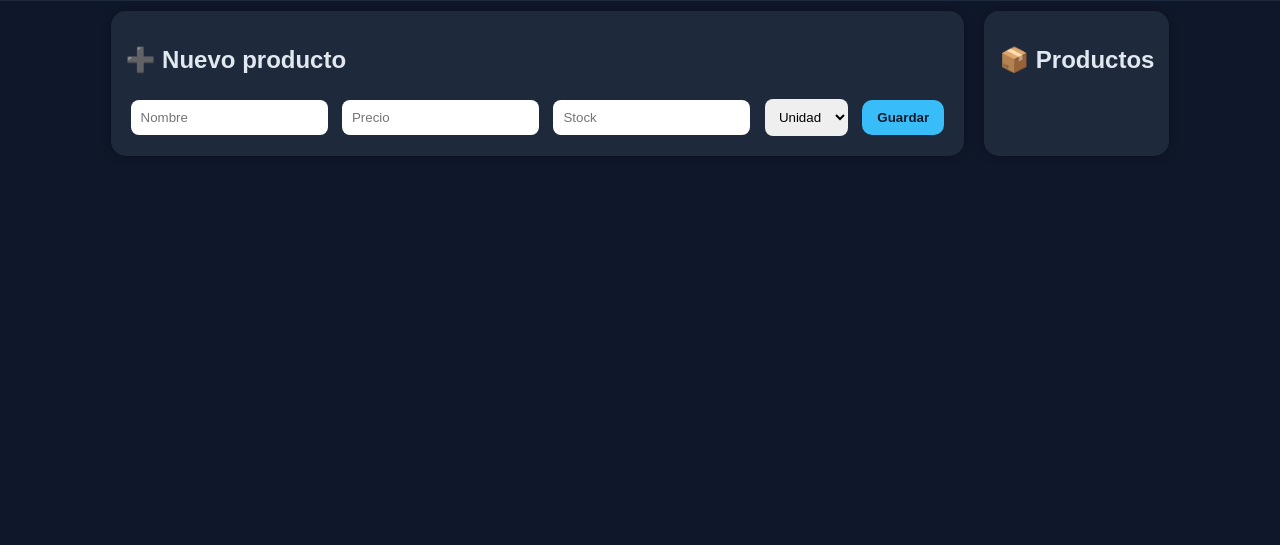
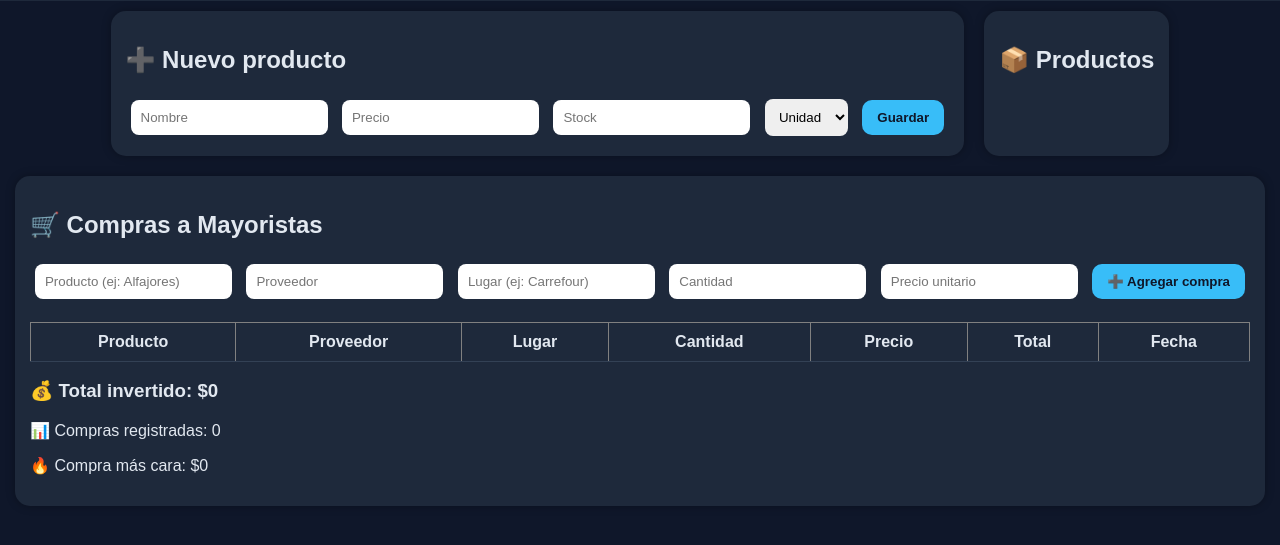
Before and after one commit to nicomartinezytm-pixel/distribuidora, a Flask app: page / in a window 1280 px wide. Shown: the part 185-730 px from the top of the page. Run offline with Flask 3, Linux system fonts and the light colour scheme; data that the repository does not hold is empty.

Commit message:
Update index.html

```diff
--- a/templates/index.html
+++ b/templates/index.html
@@ -61,6 +61,45 @@
         {% endfor %}
     </div>
 
+    <!-- =============================== -->
+    <!-- 🛒 NUEVA SECCIÓN COMPRAS -->
+    <!-- =============================== -->
+
+    <div class="card">
+        <h2>🛒 Compras a Mayoristas</h2>
+
+        <input type="text" id="productoCompra" placeholder="Producto (ej: Alfajores)">
+        <input type="text" id="proveedorCompra" placeholder="Proveedor">
+        <input type="text" id="lugarCompra" placeholder="Lugar (ej: Carrefour)">
+        <input type="number" id="cantidadCompra" placeholder="Cantidad">
+        <input type="number" id="precioCompra" placeholder="Precio unitario">
+
+        <button onclick="agregarCompra()">➕ Agregar compra</button>
+
+        <br><br>
+
+        <table border="1" cellpadding="6">
+            <thead>
+                <tr>
+                    <th>Producto</th>
+                    <th>Proveedor</th>
+                    <th>Lugar</th>
+                    <th>Cantidad</th>
+                    <th>Precio</th>
+                    <th>Total</th>
+                    <th>Fecha</th>
+                </tr>
+            </thead>
+
+            <tbody id="tablaCompras"></tbody>
+        </table>
+
+        <h3>💰 Total invertido: $<span id="totalGeneral">0</span></h3>
+
+        <p>📊 Compras registradas: <span id="totalItems">0</span></p>
+        <p>🔥 Compra más cara: $<span id="masCara">0</span></p>
+    </div>
+
 </div>
 
 <script>
@@ -77,6 +116,62 @@ function mostrar(){
         document.getElementById("extra2").style.display = "block";
     }
 }
+
+/* ===============================
+   🛒 COMPRAS A MAYORISTAS
+================================ */
+
+let totalGeneral = 0;
+let totalItems = 0;
+let compraMasCara = 0;
+
+function agregarCompra() {
+
+    let producto = document.getElementById("productoCompra").value;
+    let proveedor = document.getElementById("proveedorCompra").value;
+    let lugar = document.getElementById("lugarCompra").value;
+    let cantidad = parseFloat(document.getElementById("cantidadCompra").value);
+    let precio = parseFloat(document.getElementById("precioCompra").value);
+
+    if (!producto || !proveedor || !lugar || isNaN(cantidad) || isNaN(precio)) {
+        alert("Completa todos los campos");
+        return;
+    }
+
+    let total = cantidad * precio;
+    let fecha = new Date().toLocaleDateString();
+
+    totalGeneral += total;
+    totalItems++;
+
+    if (total > compraMasCara) {
+        compraMasCara = total;
+    }
+
+    let fila = `
+        <tr>
+            <td>${producto}</td>
+            <td>${proveedor}</td>
+            <td>${lugar}</td>
+            <td>${cantidad}</td>
+            <td>$${precio}</td>
+            <td>$${total}</td>
+            <td>${fecha}</td>
+        </tr>
+    `;
+
+    document.getElementById("tablaCompras").innerHTML += fila;
+    document.getElementById("totalGeneral").innerText = totalGeneral;
+    document.getElementById("totalItems").innerText = totalItems;
+    document.getElementById("masCara").innerText = compraMasCara;
+
+    // limpiar inputs
+    document.getElementById("productoCompra").value = "";
+    document.getElementById("proveedorCompra").value = "";
+    document.getElementById("lugarCompra").value = "";
+    document.getElementById("cantidadCompra").value = "";
+    document.getElementById("precioCompra").value = "";
+}
 </script>
 
 </body>
```
